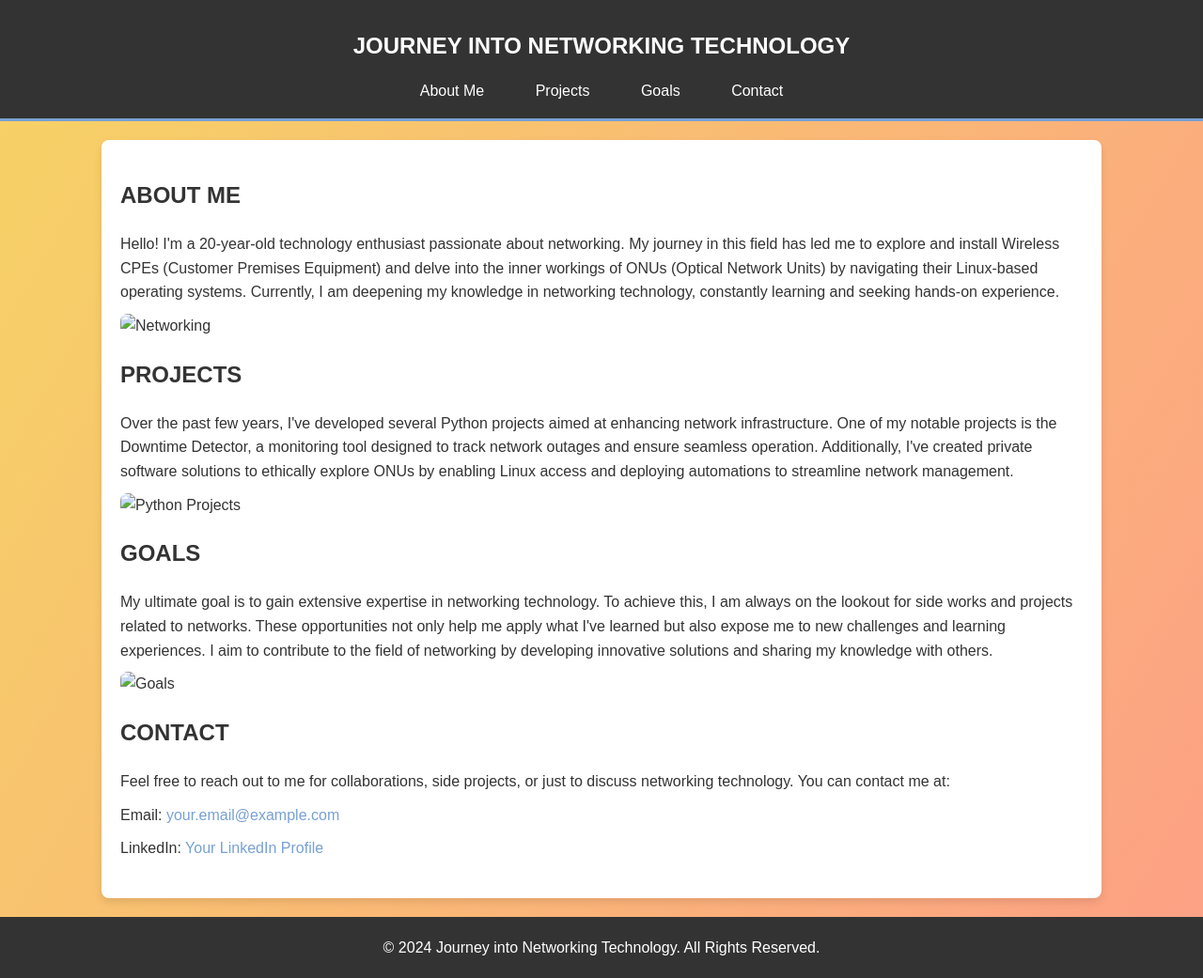
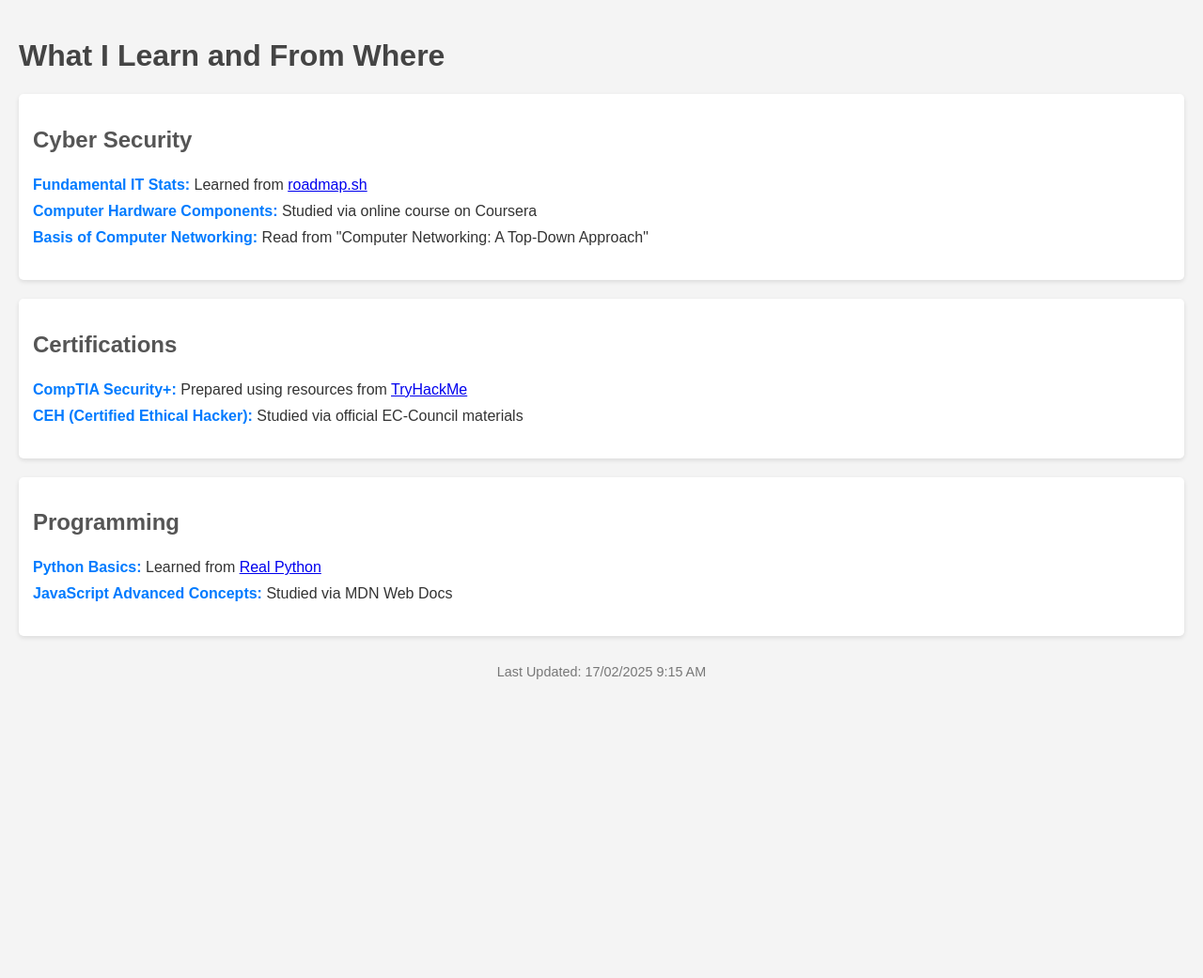
Before and after one commit to HawK40x/UserWebsite, a plain HTML site: page index.html in a window 1280 px wide. Shown: the whole page at 94% size. After the commit the page ends 800 px from the top, so only its background shows below. Drawn offline with Linux system fonts and the light colour scheme.

Commit message:
Update index.html

```diff
--- a/index.html
+++ b/index.html
@@ -3,157 +3,81 @@
 <head>
     <meta charset="UTF-8">
     <meta name="viewport" content="width=device-width, initial-scale=1.0">
-    <title>Journey into Networking Technology</title>
+    <title>Learning Journey</title>
     <style>
         body {
-            font-family: 'Arial', sans-serif;
-            line-height: 1.6;
+            font-family: Arial, sans-serif;
+            background-color: #f4f4f4;
+            color: #333;
             margin: 0;
-            padding: 0;
-            background: linear-gradient(120deg, #f6d365 0%, #fda085 100%);
-            color: #333;
+            padding: 20px;
         }
-        .container {
-            width: 80%;
-            margin: auto;
-            overflow: hidden;
-            padding: 20px;
-            background: #fff;
-            box-shadow: 0 4px 8px rgba(0,0,0,0.1);
-            border-radius: 8px;
-            margin-top: 20px;
-        }
-        header {
-            background: #333;
-            color: #fff;
-            padding-top: 30px;
-            min-height: 70px;
-            border-bottom: #77A1D3 3px solid;
-        }
-        header h1 {
-            text-align: center;
-            text-transform: uppercase;
-            margin: 0;
-            font-size: 24px;
-        }
-        nav ul {
-            padding: 0;
-            list-style: none;
-            text-align: center;
-        }
-        nav ul li {
-            display: inline;
-            margin: 0 5px;
-        }
-        nav ul li a {
-            color: #fff;
-            text-decoration: none;
-            font-size: 16px;
-            padding: 10px 20px;
-            transition: background 0.3s, color 0.3s;
-        }
-        nav ul li a:hover {
-            background: #77A1D3;
-            color: #fff;
-            border-radius: 5px;
-        }
-        .main-content {
-            margin: 20px 0;
-        }
-        .main-content img {
-            max-width: 100%;
-            height: auto;
-            border-radius: 8px;
-            transition: transform 0.3s;
-        }
-        .main-content img:hover {
-            transform: scale(1.05);
-        }
-        footer {
-            background: #333;
-            color: #fff;
-            text-align: center;
-            padding: 10px 0;
-            margin-top: 20px;
+        h1 {
+            color: #444;
         }
         h2 {
-            text-transform: uppercase;
-            color: #333;
+            color: #555;
         }
-        p {
-            margin: 10px 0;
+        .section {
+            background-color: #fff;
+            padding: 15px;
+            margin-bottom: 20px;
+            border-radius: 5px;
+            box-shadow: 0 2px 5px rgba(0,0,0,0.1);
         }
-        a {
-            color: #77A1D3;
-            text-decoration: none;
+        .section h3 {
+            margin-top: 0;
         }
-        a:hover {
-            text-decoration: underline;
+        .section ul {
+            list-style-type: none;
+            padding: 0;
         }
-        @media (max-width: 768px) {
-            .container {
-                width: 95%;
-            }
-            header h1 {
-                font-size: 20px;
-            }
-            nav ul li a {
-                font-size: 14px;
-                padding: 8px 16px;
-            }
+        .section ul li {
+            padding: 5px 0;
+        }
+        .section ul li strong {
+            color: #007BFF;
+        }
+        .footer {
+            text-align: center;
+            margin-top: 30px;
+            font-size: 0.9em;
+            color: #777;
         }
     </style>
 </head>
 <body>
-    <header>
-        <h1>Journey into Networking Technology</h1>
-        <nav>
-            <ul>
-                <li><a href="#about">About Me</a></li>
-                <li><a href="#projects">Projects</a></li>
-                <li><a href="#goals">Goals</a></li>
-                <li><a href="#contact">Contact</a></li>
-            </ul>
-        </nav>
-    </header>
-    <div class="container">
-        <div class="main-content">
-            <section id="about">
-                <h2>About Me</h2>
-                <p>
-                    Hello! I'm a 20-year-old technology enthusiast passionate about networking. My journey in this field has led me to explore and install Wireless CPEs (Customer Premises Equipment) and delve into the inner workings of ONUs (Optical Network Units) by navigating their Linux-based operating systems. Currently, I am deepening my knowledge in networking technology, constantly learning and seeking hands-on experience.
-                </p>
-                <img src="images/networking.jpg" alt="Networking">
-            </section>
 
-            <section id="projects">
-                <h2>Projects</h2>
-                <p>
-                    Over the past few years, I've developed several Python projects aimed at enhancing network infrastructure. One of my notable projects is the Downtime Detector, a monitoring tool designed to track network outages and ensure seamless operation. Additionally, I've created private software solutions to ethically explore ONUs by enabling Linux access and deploying automations to streamline network management.
-                </p>
-                <img src="images/python_project.jpg" alt="Python Projects">
-            </section>
+    <h1>What I Learn and From Where</h1>
 
-            <section id="goals">
-                <h2>Goals</h2>
-                <p>
-                    My ultimate goal is to gain extensive expertise in networking technology. To achieve this, I am always on the lookout for side works and projects related to networks. These opportunities not only help me apply what I've learned but also expose me to new challenges and learning experiences. I aim to contribute to the field of networking by developing innovative solutions and sharing my knowledge with others.
-                </p>
-                <img src="images/goals.jpg" alt="Goals">
-            </section>
+    <div class="section">
+        <h2>Cyber Security</h2>
+        <ul>
+            <li><strong>Fundamental IT Stats:</strong> Learned from <a href="https://roadmap.sh/cyber-security">roadmap.sh</a></li>
+            <li><strong>Computer Hardware Components:</strong> Studied via online course on Coursera</li>
+            <li><strong>Basis of Computer Networking:</strong> Read from "Computer Networking: A Top-Down Approach"</li>
+        </ul>
+    </div>
 
-            <section id="contact">
-                <h2>Contact</h2>
-                <p>
-                    Feel free to reach out to me for collaborations, side projects, or just to discuss networking technology. You can contact me at:
-                </p>
-                <p>Email: <a href="mailto:your.email@example.com">your.email@example.com</a></p>
-                <p>LinkedIn: <a href="https://www.linkedin.com/in/yourprofile" target="_blank">Your LinkedIn Profile</a></p>
-            </section>
-        </div>
+    <div class="section">
+        <h2>Certifications</h2>
+        <ul>
+            <li><strong>CompTIA Security+:</strong> Prepared using resources from <a href="https://tryhackme.com">TryHackMe</a></li>
+            <li><strong>CEH (Certified Ethical Hacker):</strong> Studied via official EC-Council materials</li>
+        </ul>
     </div>
-    <footer>
-        <p>&copy; 2024 Journey into Networking Technology. All Rights Reserved.</p>
-    </footer>
+
+    <div class="section">
+        <h2>Programming</h2>
+        <ul>
+            <li><strong>Python Basics:</strong> Learned from <a href="https://realpython.com">Real Python</a></li>
+            <li><strong>JavaScript Advanced Concepts:</strong> Studied via MDN Web Docs</li>
+        </ul>
+    </div>
+
+    <div class="footer">
+        <p>Last Updated: 17/02/2025 9:15 AM</p>
+    </div>
+
 </body>
 </html>
```
